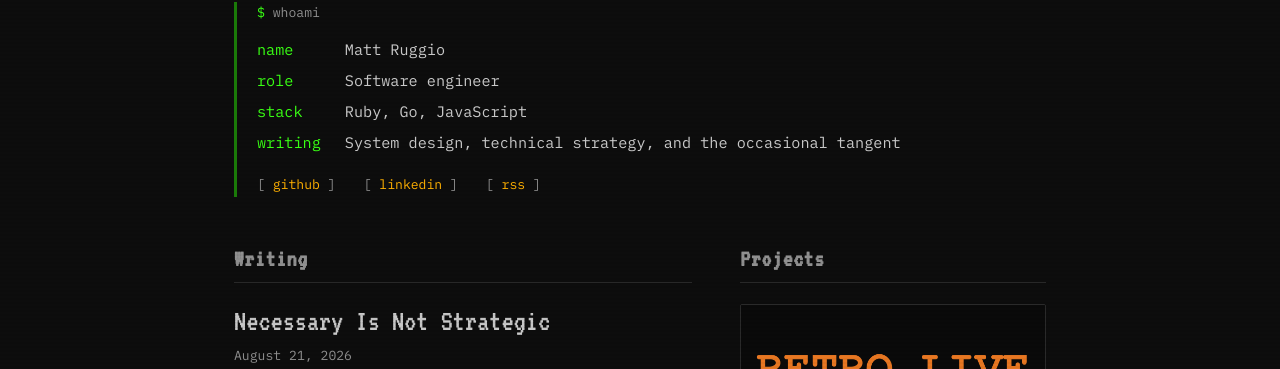
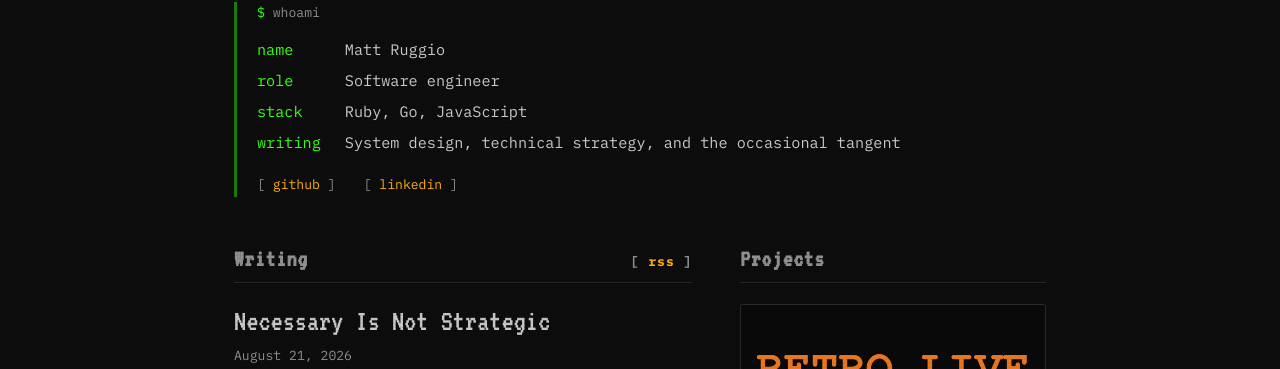
Before and after one commit to mattruggio/mattruggio.github.io, a Jekyll site: the page built from index.md, in a window 1280 px wide. Shown: the part 180-549 px from the top of the page. Built offline with Jekyll 4.4.1, drawn with Linux system fonts in a browser that asks for light colours.

Commit message:
Move the rss link to the Writing heading
github and linkedin are identity links, which is what whoami is for. The
feed is a subscription to the posts, so it belongs on the section it
actually subscribes you to.

The section heading is now a flex row, leaving room for a right-aligned
link beside any section that needs one.

Co-authored-by: Copilot <223556219+Copilot@users.noreply.github.com>

```diff
--- a/_layouts/home.html
+++ b/_layouts/home.html
@@ -17,14 +17,16 @@ layout: default
       {%- if site.linkedin_url and site.linkedin_url != '' %}
       <a href="{{ site.linkedin_url }}" target="_blank" rel="noopener">linkedin</a>
       {%- endif %}
-      <a href="{{ '/feed.xml' | relative_url }}">rss</a>
     </p>
   </section>
   {% endif %}
 
   <div class="home-columns">
     <section class="home-col">
-      <h2 class="section-heading">Writing</h2>
+      <h2 class="section-heading">
+        Writing
+        <a class="section-link" href="{{ '/feed.xml' | relative_url }}">rss</a>
+      </h2>
 
       <ul class="post-list">
         {% for post in site.posts %}
--- a/assets/css/main.css
+++ b/assets/css/main.css
@@ -249,12 +249,25 @@ main { flex: 1; }
 
 /* ── Section headings ───────────────────────────────── */
 .section-heading {
+  display: flex;
+  align-items: baseline;
+  justify-content: space-between;
+  gap: 1rem;
   font-size: 1.5rem;
   color: var(--muted);
   margin: 0 0 1rem;
   padding-bottom: 0.5rem;
   border-bottom: 1px solid var(--border);
 }
+
+.section-link {
+  font-family: var(--font-mono);
+  font-size: 0.82rem;
+  color: var(--amber);
+}
+
+.section-link::before { content: '[ '; color: var(--muted); }
+.section-link::after  { content: ' ]'; color: var(--muted); }
 
 /* ── Home — post list ───────────────────────────────── */
 .post-list { list-style: none; margin: 0; padding: 0; }
```
